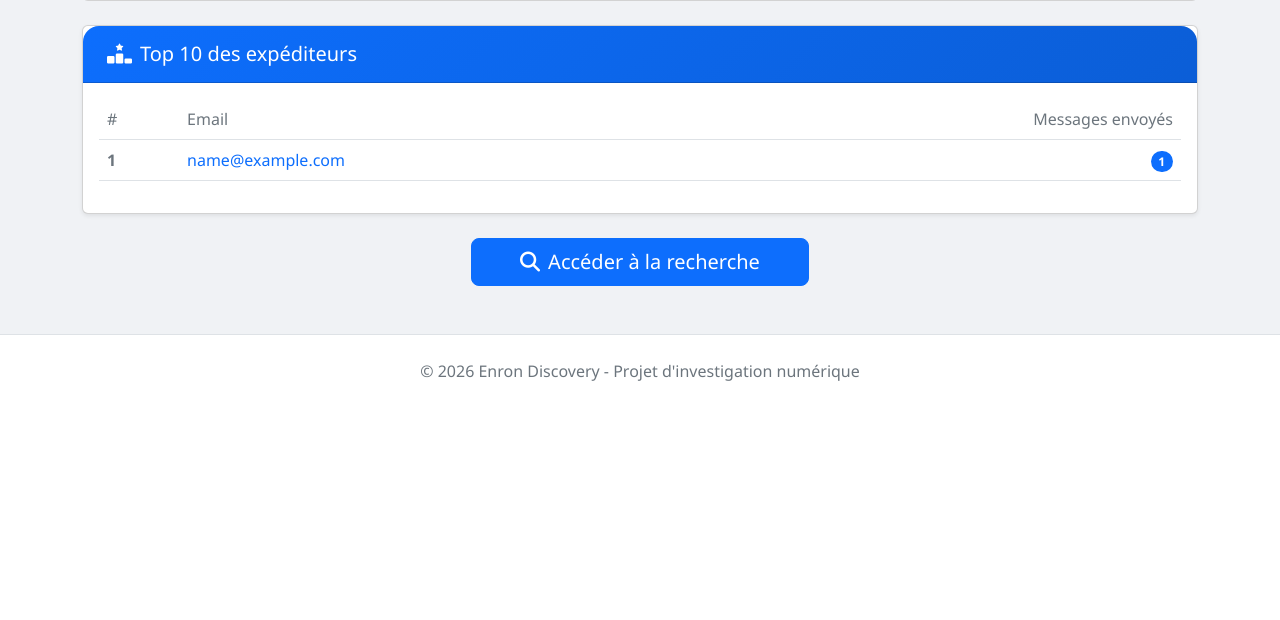
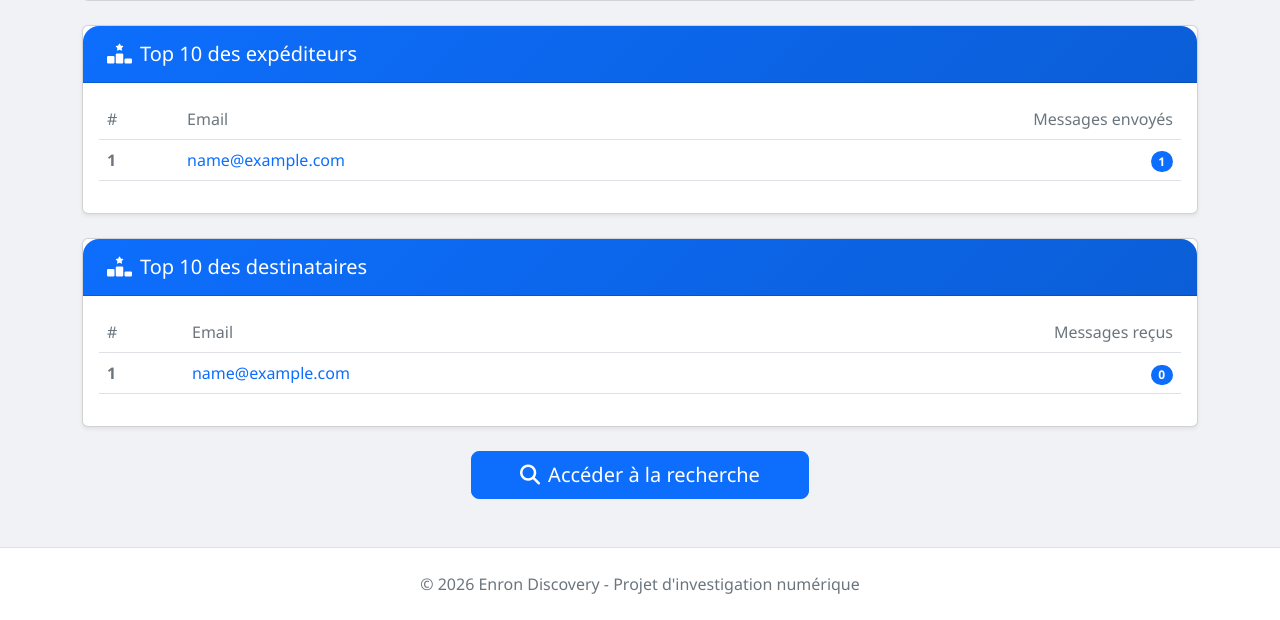
Before and after one commit to Daniele-Nana/enron-discovery, a Django app: page / in a window 1280 px wide. Shown: the part 1482-2102 px from the top of the page. Before the commit the page ends 1863 px from the top, so only its background shows below. Run offline with Django 5.2, Linux system fonts and the light colour scheme; tables that the repository leaves empty hold one stand-in row (values such as "Sample post"); some libraries are stand-ins or nearby versions.

Commit message:
Ajout du top 10 des destinataires dans le dashboard

```diff
--- a/discovery/models.py
+++ b/discovery/models.py
@@ -24,5 +24,19 @@ class Message(models.Model):
             models.Index(fields=['message_id']),
             models.Index(fields=['in_reply_to']),
             GinIndex(fields=['search_vector']),
-            models.Index(fields=['date']),
         ]
+
+class Folder(models.Model):
+    name = models.CharField(max_length=255)
+    path = models.TextField(unique=True)          # chemin complet relatif
+    parent = models.ForeignKey('self', on_delete=models.CASCADE, null=True, blank=True, related_name='children')
+
+    def __str__(self):
+        return self.path
+
+class MessageFolder(models.Model):
+    message = models.ForeignKey(Message, on_delete=models.CASCADE, related_name='folders')
+    folder = models.ForeignKey(Folder, on_delete=models.CASCADE, related_name='messages')
+
+    class Meta:
+        unique_together = ('message', 'folder')
--- a/discovery/templates/discovery/dashboard.html
+++ b/discovery/templates/discovery/dashboard.html
@@ -208,6 +208,35 @@
     </div>
 </div>
 
+<!-- Top destinataires -->
+<div class="card shadow-sm mt-4">
+    <div class="card-header">
+        <h5 class="mb-0"><i class="fas fa-ranking-star me-2"></i>Top 10 des destinataires</h5>
+    </div>
+    <div class="card-body">
+        <table class="table table-hover align-middle">
+            <thead>
+                <tr>
+                    <th>#</th>
+                    <th>Email</th>
+                    <th class="text-end">Messages reçus</th>
+                </tr>
+            </thead>
+            <tbody>
+                {% for recipient in top_recipients %}
+                <tr>
+                    <td class="fw-bold text-secondary">{{ forloop.counter }}</td>
+                    <td><a href="{% url 'influence' recipient.id %}" class="text-decoration-none text-primary fw-medium">{{ recipient.email }}</a></td>
+                    <td class="text-end"><span class="badge bg-primary rounded-pill">{{ recipient.nb_recus }}</span></td>
+                </tr>
+                {% empty %}
+                <tr><td colspan="3" class="text-center text-muted">Aucun destinataire</td></tr>
+                {% endfor %}
+            </tbody>
+        </table>
+    </div>
+</div>
+
 <!-- Lien recherche -->
 <div class="mt-4 text-center">
     <a href="{% url 'recherche' %}" class="btn btn-primary btn-lg px-5">
--- a/discovery/urls.py
+++ b/discovery/urls.py
@@ -11,4 +11,5 @@ urlpatterns = [
     path('graphe/', views.graphe_interactif, name='graphe_interactif'),
     path('graphe/data/', views.graphe_data, name='graphe_data'),
     path('wordcloud-data/', views.wordcloud_data, name='wordcloud_data'),
+    path('dossiers/<int:collaborateur_id>/', views.explorateur_dossiers, name='explorateur_dossiers'),
 ]
--- a/discovery/views.py
+++ b/discovery/views.py
@@ -1,5 +1,5 @@
 from django.contrib.postgres.search import SearchVector, SearchQuery
-from .models import Message, Collaborateur
+from .models import Message, Collaborateur, Folder
 from django.shortcuts import render
 from django.utils import timezone
 from django.shortcuts import get_object_or_404
@@ -32,6 +32,7 @@ def dashboard(request):
     cached_data = cache.get(cache_key)
     if cached_data:
         top_senders = cached_data['top_senders']
+        top_recipients = cached_data['top_recipients']   # ← ajout
         mois_labels = cached_data['mois_labels']
         mois_data = cached_data['mois_data']
         avg_per_day = cached_data['avg_per_day']
@@ -42,6 +43,11 @@ def dashboard(request):
         top_senders = list(Collaborateur.objects.annotate(
             nb_envoyes=Count('envoyes')
         ).order_by('-nb_envoyes')[:10])
+
+        # Top 10 destinataires (nouveau)
+        top_recipients = list(Collaborateur.objects.annotate(
+            nb_recus=Count('recus')
+        ).order_by('-nb_recus')[:10])
 
         # Statistiques mensuelles
         mois_stats = Message.objects.annotate(
@@ -74,6 +80,7 @@ def dashboard(request):
         # Mise en cache pour 1 heure
         cache.set(cache_key, {
             'top_senders': top_senders,
+            'top_recipients': top_recipients,   # ← ajout
             'mois_labels': mois_labels,
             'mois_data': mois_data,
             'avg_per_day': avg_per_day,
@@ -88,6 +95,7 @@ def dashboard(request):
         'dernier_email': dernier_email,
         'total_threads': total_threads,
         'top_senders': top_senders,
+        'top_recipients': top_recipients,
         'mois_labels': mois_labels,
         'mois_data': mois_data,
         'avg_per_day': avg_per_day,
@@ -335,3 +343,18 @@ def wordcloud_data(request):
     data = [{'word': w, 'weight': c} for w, c in top_words]
 
     return JsonResponse(data, safe=False)
+
+def explorateur_dossiers(request, collaborateur_id):
+    collaborateur = get_object_or_404(Collaborateur, id=collaborateur_id)
+    # Récupère tous les dossiers où ce collaborateur a envoyé des messages
+    folders = Folder.objects.filter(
+        messages__message__expediteur=collaborateur
+    ).annotate(
+        nb_emails=Count('messages__message', filter=Q(messages__message__expediteur=collaborateur))
+    ).order_by('path')
+
+    context = {
+        'collaborateur': collaborateur,
+        'folders': folders,
+    }
+    return render(request, 'discovery/explorateur_dossiers.html', context)
```
Also changed, not shown: discovery/templates/discovery/explorateur_dossiers.html (added, +40 -0 lines), discovery/templates/discovery/folder_tree.html (added, +13 -0 lines), discovery/templates/discovery/influence.html (+7 -0 lines), import_sample.py (+28 -2 lines), discovery/migrations/0002_folder_messagefolder_message_search_vector_and_more.py (added), discovery/migrations/0002_message_search_vector_and_more.py (deleted), discovery/migrations/0003_message_discovery_m_date_51d1b5_idx.py (deleted).
